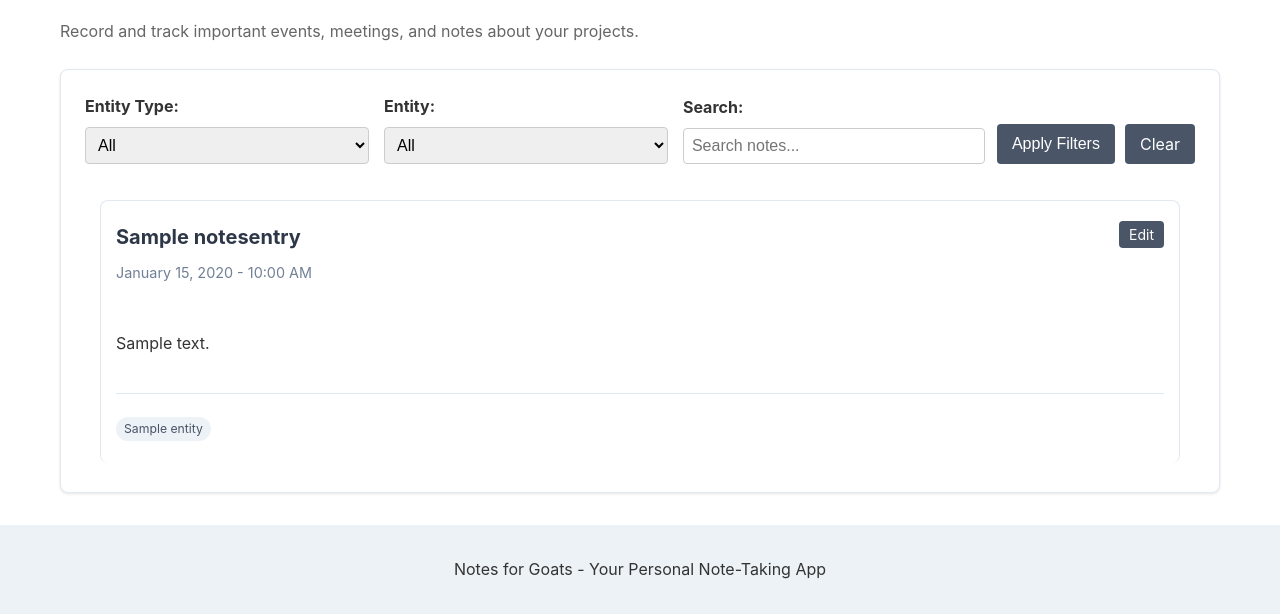
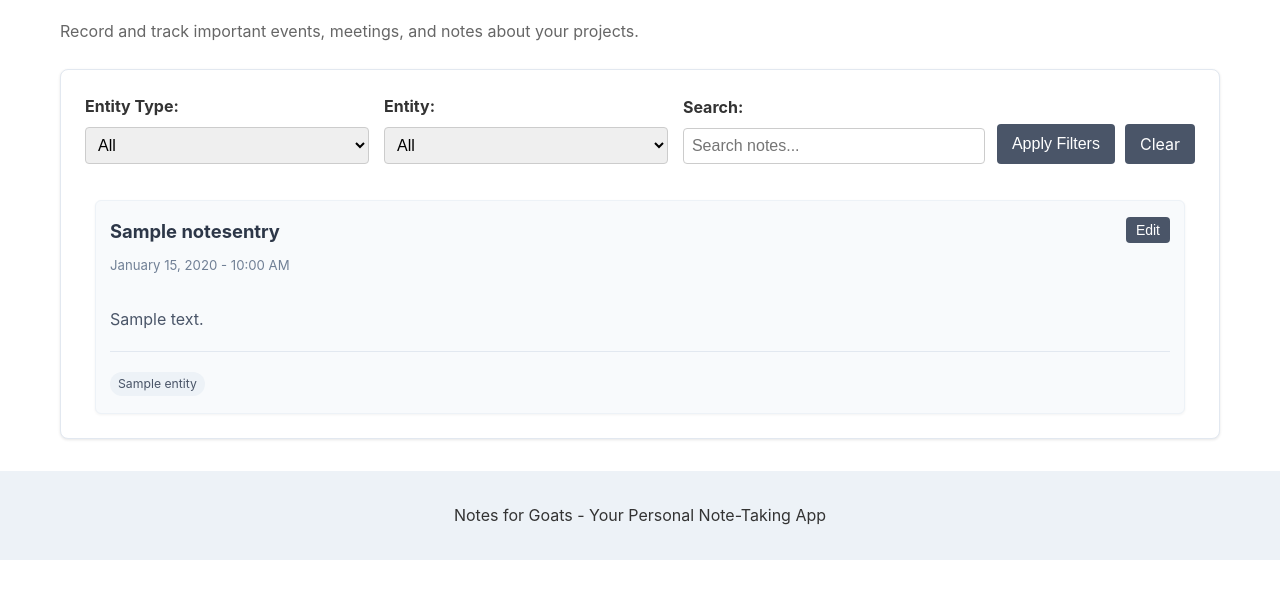
Before and after one commit to emily-flambe/notes-for-goats, a Django app: page /workspaces/1/note/ in a window 1280 px wide. Shown: the part 259-873 px from the top of the page. After the commit the page ends 819 px from the top, so only its background shows below. Run offline with Django 5.2, Linux system fonts and the light colour scheme; tables that the repository leaves empty hold one stand-in row (values such as "Sample post").

Commit message:
more style

```diff
--- a/notes_for_goats/notekeeper/templates/notekeeper/entity/detail.html
+++ b/notes_for_goats/notekeeper/templates/notekeeper/entity/detail.html
@@ -9,7 +9,7 @@
     <h1>{{ entity.name }} <small class="subtitle">({{ entity.get_type_display }})</small></h1>
 
     <div class="card">
-        <h2>Notes</h2>
+        <h2>Details</h2>
         {% if entity.notes %}
             {{ entity.notes|linebreaks }}
         {% else %}
@@ -44,7 +44,7 @@
                         <tr>
                             <th class="sortable" data-column="type">Type <span class="sort-icon">↕</span></th>
                             <th class="sortable" data-column="entity">Related Entity <span class="sort-icon">↕</span></th>
-                            <th>Notes</th>
+                            <th>Details</th>
                             <th>Actions</th>
                         </tr>
                     </thead>
--- a/notes_for_goats/notekeeper/templates/notekeeper/note/detail.html
+++ b/notes_for_goats/notekeeper/templates/notekeeper/note/detail.html
@@ -30,6 +30,7 @@
 
         {% if hashtags %}
             <div class="hashtags">
+                <br>
                 <strong>Hashtags:</strong>
                 {% for tag in hashtags %}
                     <span class="tag-badge">#{{ tag }}</span>
--- a/notes_for_goats/notekeeper/templates/notekeeper/note/list.html
+++ b/notes_for_goats/notekeeper/templates/notekeeper/note/list.html
@@ -66,18 +66,17 @@
         {% if notes %}
             <div class="journal-notes">
                 {% for entry in notes %}
+                    <a href="{% url 'notekeeper:note_detail' workspace_id=workspace.id pk=entry.id %}" class="journal-entry-link">
                         <div class="journal-entry">
                             <div class="journal-header">
                                 <div>
                                     <h3 class="journal-title">
-                                    <a href="{% url 'notekeeper:note_detail' workspace_id=workspace.id pk=entry.id %}">
                                         {{ entry.title }}
-                                    </a>
                                     </h3>
                                     <div class="journal-date">{{ entry.timestamp|date:"F j, Y - g:i A" }}</div>
                                 </div>
                                 <div class="actions">
-                                <a href="{% url 'notekeeper:note_edit' workspace_id=workspace.id pk=entry.id %}" class="btn btn-sm">Edit</a>
+                                    <button class="btn btn-sm edit-button" data-url="{% url 'notekeeper:note_edit' workspace_id=workspace.id pk=entry.id %}">Edit</button>
                                 </div>
                             </div>
 
@@ -89,14 +88,15 @@
                                 <div class="journal-entities">
                                     <div class="entity-list">
                                         {% for entity in entry.referenced_entities.all %}
-                                        <a href="{% url 'notekeeper:entity_detail' workspace_id=workspace.id pk=entity.id %}" class="entity-reference">
+                                            <span class="entity-reference">
                                                 {{ entity.name }}
-                                        </a>
+                                            </span>
                                         {% endfor %}
                                     </div>
                                 </div>
                             {% endif %}
                         </div>
+                    </a>
                 {% endfor %}
             </div>
         {% elif request.GET.entity or request.GET.entity_type or request.GET.q %}
@@ -152,29 +152,24 @@
         padding-left: 15px;
     }
 
-    /* Updated entity references styling to match workspace detail */
+    /* Entity references styling - slightly reduced margins */
     .journal-entities {
-        margin-top: 10px;
+        margin-top: 6px; /* Reduced from 10px */
         font-size: 0.9em;
         color: #4a5568;
-    }
-
-    .references-label {
-        font-weight: 500;
-        margin-bottom: 5px;
     }
 
     .entity-list {
         display: flex;
         flex-wrap: wrap;
-        gap: 8px;
-        margin-top: 5px;
+        gap: 6px; /* Reduced from 8px */
+        margin-top: 3px; /* Reduced from 5px */
     }
 
     .entity-reference {
         display: inline-block;
         padding: 2px 8px;
-        margin: 2px 5px 2px 0;
+        margin: 1px 4px 1px 0; /* Slightly reduced margins */
         background-color: #edf2f7;
         border-radius: 12px;
         font-size: 0.85em;
@@ -188,36 +183,79 @@
         text-decoration: none;
     }
 
-    /* Improved notes styling with better padding */
+    /* Enhanced notes container */
     .journal-notes {
-        padding: 0 15px; /* Add horizontal padding to the container */
+        padding: 0 10px; /* Reduced from 15px */
+        display: flex;
+        flex-direction: column;
+        gap: 8px; /* Added gap between entries */
     }
 
+    /* Enhanced note entry styling to make it pop */
     .journal-entry {
-        padding: 20px 15px; /* Increased vertical padding and add horizontal padding */
-        margin: 5px 0; /* Add small vertical margin */
-        border-bottom: 1px solid #e2e8f0;
+        padding: 16px 14px; /* Reduced from 20px 15px */
+        margin: 0; /* Removed margin in favor of flex gap */
+        border-radius: 6px; /* Added rounded corners */
+        background-color: #f8fafc; /* Very light background color */
+        border: 1px solid #edf2f7; /* Light border */
+        box-shadow: 0 1px 3px rgba(0,0,0,0.05); /* Subtle shadow */
+        transition: all 0.2s ease; /* Smooth transition for hover effects */
+    }
+
+    /* Hover effect */
+    .journal-entry:hover {
+        background-color: #c7e0ef; /* Slightly darker on hover */
+        box-shadow: 0 2px 4px rgba(0,0,0,0.08); /* Enhanced shadow */
     }
 
     .journal-entry:last-child {
-        border-bottom: none;
+        border-bottom: 1px solid #edf2f7; /* Ensure last item has bottom border */
     }
 
-    /* Updated content styling to limit to 3 lines */
+    /* Reduced padding for content to decrease space after timestamp */
     .journal-content {
-        padding: 10px 0; /* Add vertical padding to the content */
-        line-height: 1.6; /* Slightly increased line height for better readability */
+        padding: -10px 0 4px; /* Reduced from 6px 0 4px - less space at the top */
+        line-height: 1.2;
         display: -webkit-box;
-        -webkit-line-clamp: 3; /* Limit to 3 lines */
+        -webkit-line-clamp: 2;
         -webkit-box-orient: vertical;
         overflow: hidden;
-        text-overflow: ellipsis; /* Add ellipsis when text is truncated */
-        max-height: calc(1.6em * 3); /* Calculate height based on line-height × 3 lines */
+        text-overflow: ellipsis;
+        max-height: calc(1.5em * 3);
+        color: #4a5568;
+        position: relative;
     }
 
-    /* Add padding to note header for better spacing */
+    /* Reduce bottom margin on the journal header */
     .journal-header {
-        padding-bottom: 5px;
+        padding-bottom: 1px; /* Reduced from 3px */
+        display: flex;
+        justify-content: space-between;
+        align-items: flex-start;
+    }
+
+    /* Reduce bottom margin on title */
+    .journal-title {
+        margin-top: 0;
+        margin-bottom: 1px; /* Reduced from 3px */
+        font-size: 1.15rem;
+    }
+
+    .journal-title a {
+        color: #2d3748;
+        font-weight: 600;
+    }
+
+    .journal-title a:hover {
+        color: #4299e1;
+        text-decoration: none;
+    }
+
+    /* Smaller margin after date */
+    .journal-date {
+        font-size: 0.825rem;
+        color: #718096;
+        margin-bottom: 1px; /* Added small margin */
     }
 
     /* No results message styling */
@@ -260,7 +298,7 @@
         function filterEntityOptions() {
             const selectedType = entityTypeFilter.value;
 
-            // Clear existing options (except the first "All Notes" option)
+            // Clear existing options (except the first "All" option)
             while (entityFilter.options.length > 1) {
                 entityFilter.remove(1);
             }
@@ -268,17 +306,15 @@
             // If no type is selected, show all entities
             if (!selectedType) {
                 allEntityOptions.forEach(function(option) {
-                    if (option.value !== "") { // Skip the "All Notes" option
+                    if (option.value !== "") { // Skip the "All" option
                         entityFilter.appendChild(option.cloneNode(true));
                     }
                 });
             } else {
                 // Otherwise, only show entities of the selected type
-                let matchCount = 0;
                 allEntityOptions.forEach(function(option) {
                     if (option.value !== "" && option.dataset.type === selectedType) {
                         entityFilter.appendChild(option.cloneNode(true));
-                        matchCount++;
                     }
                 });
             }
@@ -289,6 +325,18 @@
 
         // Update filtering when entity type changes
         entityTypeFilter.addEventListener('change', filterEntityOptions);
+
+        // NEW: Check if content fits within 3 lines
+        const journalContents = document.querySelectorAll('.journal-content');
+        journalContents.forEach(content => {
+            const actualHeight = content.scrollHeight;
+            const lineHeight = parseFloat(getComputedStyle(content).lineHeight);
+            const maxHeight = lineHeight * 3;
+
+            if (actualHeight <= maxHeight) {
+                content.classList.add('fits-content');
+            }
+        });
     });
 </script>
 {% endblock %}
```
Lines whose indentation alone changed are shown as unchanged.
